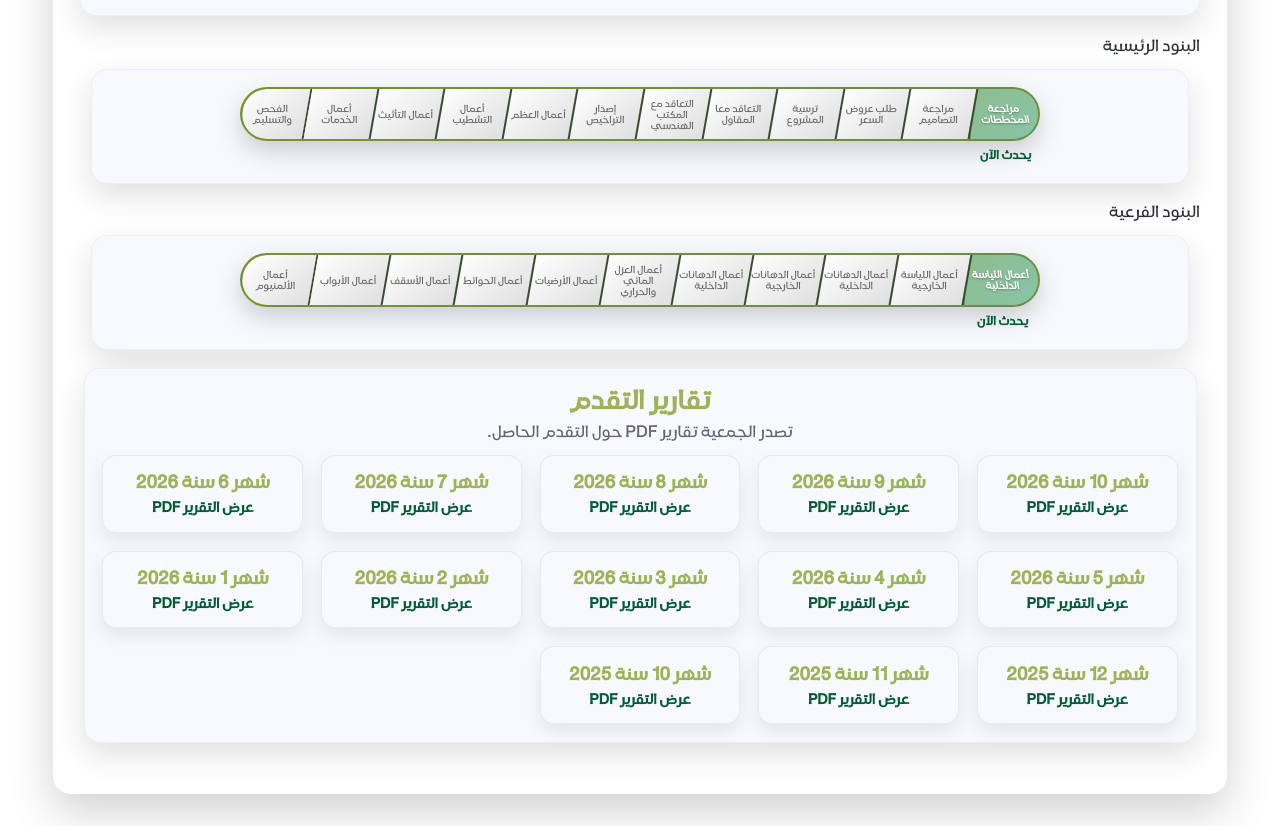
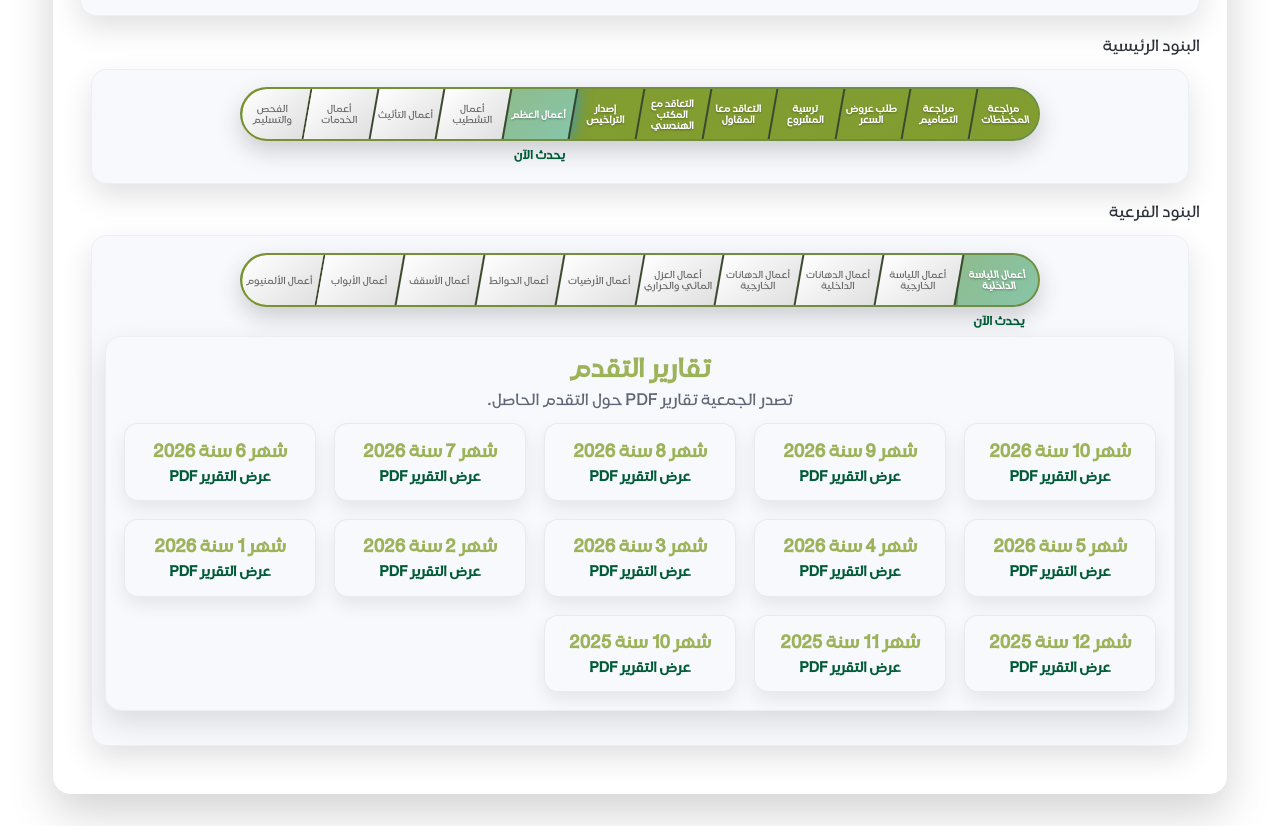
Before and after one commit to yaamur-get/bathNawras, a website: page index.html in a window 1280 px wide. Shown: the part 2073-2899 px from the top of the page. Drawn offline with Linux system fonts and the light colour scheme.

Commit message:
Update index.html

```diff
--- a/index.html
+++ b/index.html
@@ -163,18 +163,18 @@
     </section>
 
     <!-- Timeline Strip 1 -->
-     <div>البنود الرئيسية</div>
+         <div>البنود الرئيسية</div>
     <div class="timeline-container">
       <div class="timeline-strip">
         <div class="timeline-pill">
-          <div class="timeline-item current"><span>مراجعة المخططات</span></div>
-          <div class="timeline-item pending"><span>مراجعة التصاميم</span></div>
-          <div class="timeline-item pending"><span>طلب عروض السعر</span></div>
-          <div class="timeline-item pending"><span>ترسية المشروع</span></div>
-          <div class="timeline-item pending"><span>التعاقد معا المقاول</span></div>
-          <div class="timeline-item pending"><span>التعاقد مع المكتب الهندسي</span></div>
-          <div class="timeline-item pending"><span>إصدار التراخيص</span></div>
-          <div class="timeline-item  pending"><span>أعمال العظم</span></div>
+          <div class="timeline-item completed"><span>مراجعة المخططات</span></div>
+          <div class="timeline-item completed"><span>مراجعة التصاميم</span></div>
+          <div class="timeline-item completed"><span>طلب عروض السعر</span></div>
+          <div class="timeline-item completed"><span>ترسية المشروع</span></div>
+          <div class="timeline-item completed"><span>التعاقد معا المقاول</span></div>
+          <div class="timeline-item completed"><span>التعاقد مع المكتب الهندسي</span></div>
+          <div class="timeline-item completed"><span>إصدار التراخيص</span></div>
+          <div class="timeline-item current"><span>أعمال العظم</span></div>
 
           <div class="timeline-item pending"><span>أعمال التشطيب</span></div>
           <div class="timeline-item pending"><span>أعمال التأثيث</span></div>
@@ -187,32 +187,23 @@
 
 
     <!-- Timeline Strip 2 -->
-     <div>البنود الفرعية</div>
+      <div>البنود الفرعية</div>
     <div class="timeline-container timeline-container-with-label">
       <div class="timeline-strip1">
         <div class="timeline-pill">
-          <div class="timeline-item current"><span>أعمال اللياسة الداخلية</span></div>
+                  <div class="timeline-item current"><span>أعمال اللياسة الداخلية</span></div>
           <div class="timeline-item pending"><span>أعمال اللياسة الخارجية</span></div>
-                <div class="timeline-item pending"><span>أعمال الدهانات الداخلية</span></div>
-               <div class="timeline-item pending"><span>أعمال الدهانات الخارجية</span></div>
           <div class="timeline-item pending"><span>أعمال الدهانات الداخلية</span></div>
+          <div class="timeline-item pending"><span>أعمال الدهانات الخارجية</span></div>
           <div class="timeline-item pending"><span>أعمال العزل المائي والحراري</span></div>
+
           <div class="timeline-item pending"><span>أعمال الأرضيات</span></div>
-
           <div class="timeline-item pending"><span>أعمال الحوائط</span></div>
-            <div class="timeline-item pending"><span>أعمال الأسقف</span></div>
-
-
-
-
+          <div class="timeline-item pending"><span>أعمال الأسقف</span></div>
           <div class="timeline-item pending"><span>أعمال الأبواب</span></div>
-
           <div class="timeline-item pending"><span>أعمال الألمنيوم</span></div>
-
         </div>
       </div>
-
-    </div>
       <!-- Progress Reports -->
     <section class="reports-section" aria-label="تقارير التقدم">
       <h2 class="reports-title">تقارير التقدم</h2>
```
